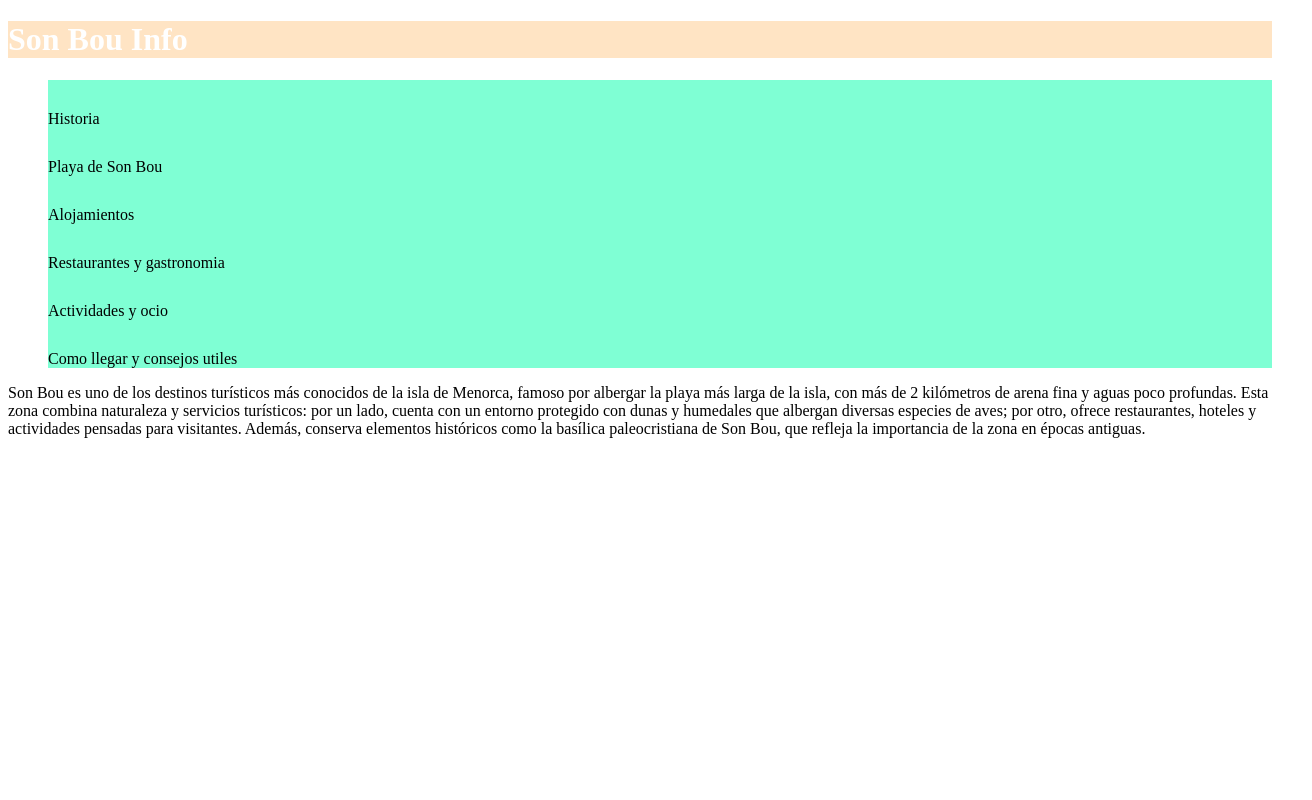
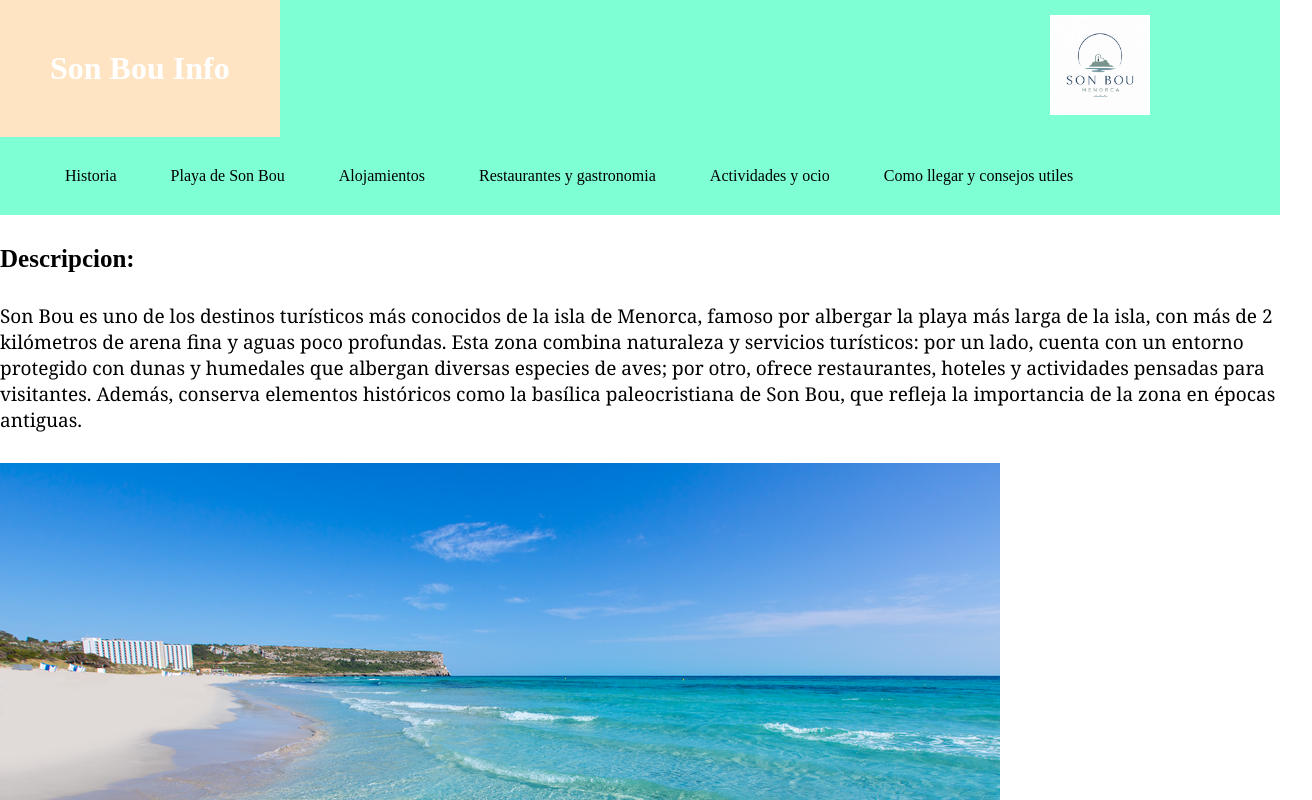
Before and after one commit to tonivilla007/Son-Bou-Info, a plain HTML site: page Son Bou Info/index.html in a window 1280 px wide. Shown: the top 800 px of the page, 1312 px wide, since content can reach past the window. Drawn offline with Linux system fonts and the light colour scheme.

Commit message:
commit2.5

```diff
--- a/Son Bou Info/css/index.css
+++ b/Son Bou Info/css/index.css
@@ -1,20 +1,50 @@
+*{
+    margin: 0;
+}
+
+header {
+    background-color: aquamarine;
+}
+
+header *{
+    display: inline-block;
+}
+
 h1{
     background-color: bisque;
-    color:white
+    color:white;
+    padding: 50px;
+    display: inline-block;
 }
 
 .menu > li{
 
+    color: black;
+    width: auto;
+    padding: 30px 25px;
+}
+
+nav{
     background-color: aquamarine;
-    color: black;
-    width: 100%;
-    display: inline-block;
-    margin-right: 40px;
-    padding-top: 30px;
+}
 
+header > img{
+    position: absolute;
+    top: 15px;
+    width: 100px;
+    right: 130px;
 
 }
 
-p{
+main > h2{
 
+    margin:30px 0;
+    font-size: 25px;
 }
+
+main > p{
+
+    margin: 30px 0;
+    font-family: Cambria, Cochin, Georgia, Times, 'Times New Roman', serif;
+    font-size: 19px;
+}
--- a/Son Bou Info/index.html
+++ b/Son Bou Info/index.html
@@ -19,11 +19,14 @@
                 <li>Como llegar y consejos utiles</li>
             </ul>
         </nav>
+        <img src="img/logo.png">
     </header>
 
     <main>
+        <h2>Descripcion:</h2>
         <p>Son Bou es uno de los destinos turísticos más conocidos de la isla de Menorca, famoso por albergar la playa más larga de la isla, con más de 2 kilómetros de arena fina y aguas poco profundas.
         Esta zona combina naturaleza y servicios turísticos: por un lado, cuenta con un entorno protegido con dunas y humedales que albergan diversas especies de aves; por otro, ofrece restaurantes, hoteles y actividades pensadas para visitantes. Además, conserva elementos históricos como la basílica paleocristiana de Son Bou, que refleja la importancia de la zona en épocas antiguas.</p>
+        <img src="img/image.png">
     </main>
 
 
```
Also changed, not shown: Son Bou Info/img/image.png (added), Son Bou Info/img/logo.png (added), Son Bou Info/resumen.txt (added). Lines whose indentation alone changed are shown as unchanged.
